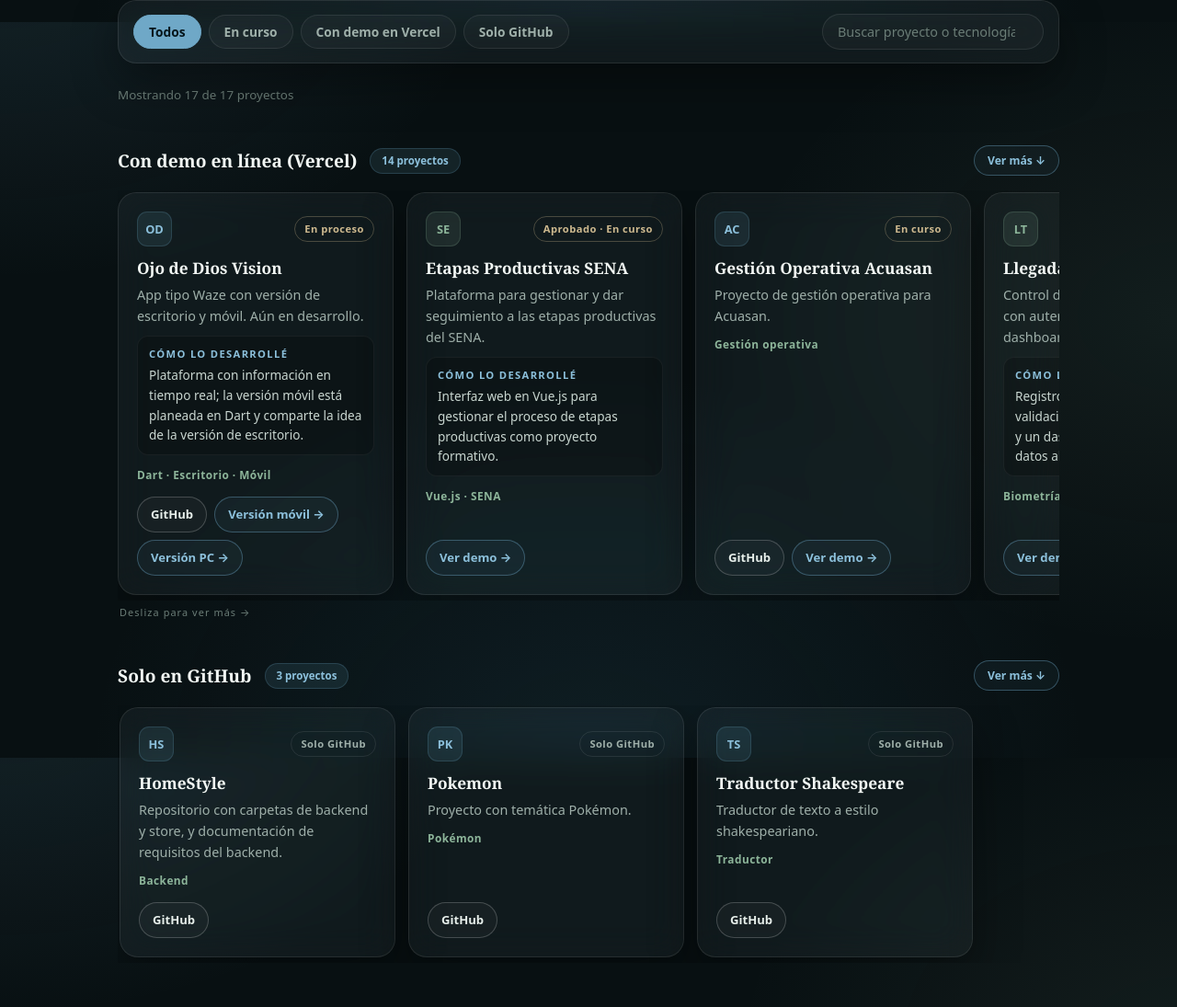
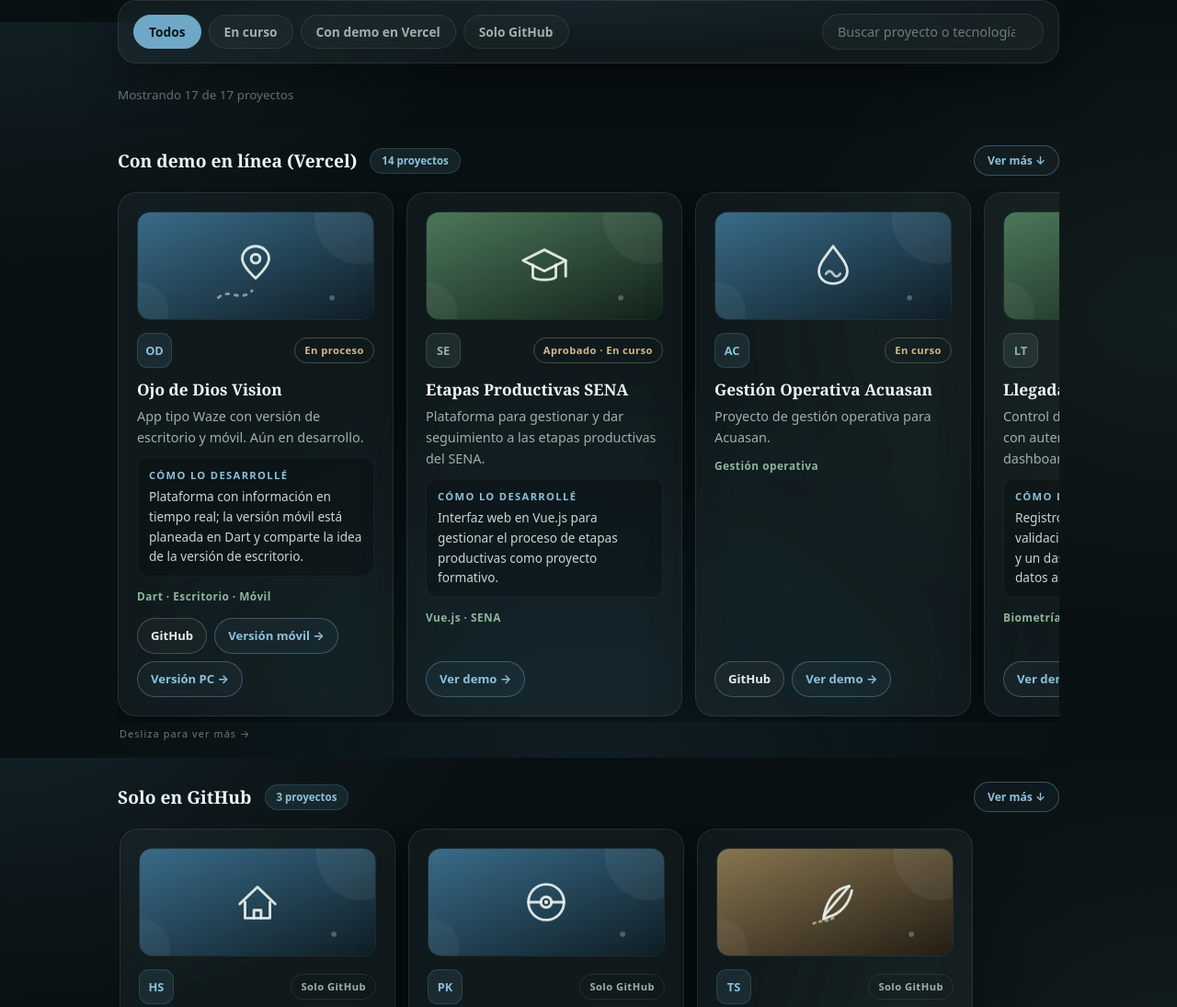
Before and after one commit to SantiagoCIS046/portafolio, a plain HTML site: page index.html in a window 1280 px wide. Shown: the part 3176-4271 px from the top of the page at 92% size. Drawn offline with Linux system fonts and the light colour scheme.

Commit message:
Agregar portada ilustrada temática a cada proyecto
- Miniaturas SVG en línea por proyecto (mapa, birrete, gota, reloj, camiseta,
  carrito, número 7, plato, gráfico, ahorcado, capas, báscula, calculadora,
  navegador, casa, pokébola, pluma) con degradados según su categoría
- Banner compacto: 118px en PC y 92px en móvil para mantener el orden
- Sin archivos externos ni peticiones extra: se dibujan con el resto de la página

Co-Authored-By: Claude Code <noreply@anthropic.com>

```diff
--- a/index.html
+++ b/index.html
@@ -126,6 +126,8 @@
   .card.in{opacity:1;transform:none}
   .card:hover{background:var(--panel-h);border-color:rgba(255,255,255,.16)}
   .card.oculto{display:none}
+  .card .cover{width:100%;height:118px;border-radius:14px;overflow:hidden;margin-bottom:14px;border:1px solid rgba(255,255,255,.08);flex-shrink:0}
+  .card .cover svg{width:100%;height:100%;display:block}
   .card .cab{display:flex;justify-content:space-between;align-items:center;gap:10px;margin-bottom:14px}
   .card .ico{width:38px;height:38px;border-radius:11px;display:flex;align-items:center;justify-content:center;font-weight:700;font-size:.8rem;color:var(--azul-h);background:rgba(111,168,199,.12);border:1px solid rgba(111,168,199,.2);flex-shrink:0;font-family:system-ui,sans-serif}
   .card.verde .ico{color:var(--salvia);background:rgba(141,181,154,.12);border-color:rgba(141,181,154,.2)}
@@ -212,6 +214,7 @@
     .carrusel{gap:10px}
     .carrusel .card{flex:0 0 min(290px,80vw)}
     .card{padding:16px}
+    .card .cover{height:92px;margin-bottom:12px;border-radius:12px}
     .card .ico{width:34px;height:34px;font-size:.72rem}
     .card h3{font-size:.98rem}
     .card .desc{font-size:.82rem}
@@ -449,6 +452,45 @@
      gh:'https://github.com/SantiagoCIS046/Traductor-Shakespeare', vercel:[]}
   ];
 
+  /* ---------- Portadas ilustradas por proyecto ---------- */
+  var PAL = {
+    azul:{c1:'#3A6E8C', c2:'#0D1B22'},
+    sage:{c1:'#4E7A5C', c2:'#101F17'},
+    sand:{c1:'#8A7852', c2:'#201A11'}
+  };
+  var ARTE = {
+    OD:{p:'azul', i:'<path d="M0,-22C-9,-22 -15,-15 -15,-8C-15,1 0,14 0,14C0,14 15,1 15,-8C15,-15 9,-22 0,-22Z"/><circle cx="0" cy="-8" r="5"/><path d="M-42,36C-30,24 -18,42 -4,28" stroke-dasharray="3 7" opacity=".55"/>'},
+    SE:{p:'sage', i:'<path d="M-24,-6L0,-18L24,-6L0,6Z"/><path d="M-13,-1L-13,12C-13,17 13,17 13,12L13,-1"/><path d="M24,-6L24,12"/>'},
+    AC:{p:'azul', i:'<path d="M0,-22C-10,-8 -16,-2 -16,6C-16,15 -8,20 0,20C8,20 16,15 16,6C16,-2 10,-8 0,-22Z"/><path d="M-8,9q4,-6 8,0t8,0" opacity=".8"/>'},
+    LT:{p:'sage', i:'<circle r="22"/><path d="M0,-12L0,0L10,6"/>'},
+    SU:{p:'azul', i:'<path d="M-14,-16L-26,-9L-20,1L-14,-2L-14,20L14,20L14,-2L20,1L26,-9L14,-16C10,-10 -10,-10 -14,-16Z"/>'},
+    SC:{p:'azul', i:'<circle cx="-13" cy="15" r="4"/><circle cx="11" cy="15" r="4"/><path d="M-25,-19L-18,-6L12,-6L18,-15"/><path d="M-18,-6L-13,9L13,9"/>'},
+    NU:{p:'sand', i:'<path d="M-8,-16L10,-16L-6,18"/><circle cx="20" cy="-14" r="2.4" fill="rgba(238,244,241,.9)" stroke="none"/><circle cx="15" cy="-22" r="1.6" fill="rgba(238,244,241,.65)" stroke="none"/>'},
+    RE:{p:'sand', i:'<circle r="14"/><circle r="6" opacity=".6"/><path d="M-30,-14L-30,16M-35,-14L-35,-6M-25,-14L-25,-6M-35,-6L-25,-6"/><path d="M28,-16C32,-6 32,4 28,12L28,16"/>'},
+    PG:{p:'sage', i:'<path d="M-26,20L26,20"/><path d="M-14,16L-14,4M0,16L0,-4M14,16L14,-12"/><path d="M-22,-12L-14,-20L-6,-12"/>'},
+    AH:{p:'azul', i:'<path d="M-20,22L-14,22L-14,-20L10,-20L10,-13"/><circle cx="10" cy="-8" r="5"/><path d="M10,-3L10,7M2,2L18,2M10,7L4,16M10,7L16,16"/>'},
+    AJ:{p:'azul', i:'<rect x="-20" y="-17" width="40" height="10" rx="2.5"/><rect x="-20" y="-5" width="40" height="10" rx="2.5"/><rect x="-20" y="7" width="40" height="10" rx="2.5"/><path d="M-31,-12L-25,-12M31,12L25,12" opacity=".5"/>'},
+    AP:{p:'azul', i:'<rect x="-18" y="-14" width="36" height="28" rx="6"/><path d="M-8,-4A9,9 0 0 1 8,-4"/><path d="M0,-4L5,-11"/>'},
+    CA:{p:'azul', i:'<rect x="-16" y="-20" width="32" height="40" rx="4"/><path d="M-10,-13L10,-13"/><circle cx="-7" cy="-4" r="1.7" fill="rgba(238,244,241,.85)" stroke="none"/><circle cx="0" cy="-4" r="1.7" fill="rgba(238,244,241,.85)" stroke="none"/><circle cx="7" cy="-4" r="1.7" fill="rgba(238,244,241,.85)" stroke="none"/><circle cx="-7" cy="3" r="1.7" fill="rgba(238,244,241,.85)" stroke="none"/><circle cx="0" cy="3" r="1.7" fill="rgba(238,244,241,.85)" stroke="none"/><circle cx="7" cy="3" r="1.7" fill="rgba(238,244,241,.85)" stroke="none"/><circle cx="-7" cy="10" r="1.7" fill="rgba(238,244,241,.85)" stroke="none"/><circle cx="0" cy="10" r="1.7" fill="rgba(238,244,241,.85)" stroke="none"/><circle cx="7" cy="10" r="1.7" fill="rgba(238,244,241,.85)" stroke="none"/>'},
+    PW:{p:'sand', i:'<rect x="-22" y="-16" width="44" height="32" rx="4"/><path d="M-22,-8L22,-8"/><path d="M-14,0L10,0M-14,7L2,7" opacity=".8"/><circle cx="-17" cy="-12" r="1.4" fill="rgba(238,244,241,.9)" stroke="none"/><circle cx="-12" cy="-12" r="1.4" fill="rgba(238,244,241,.6)" stroke="none"/>'},
+    HS:{p:'azul', i:'<path d="M-20,2L0,-17L20,2"/><path d="M-14,0L-14,18L14,18L14,0"/><path d="M-4,18L-4,9L4,9L4,18"/>'},
+    PK:{p:'azul', i:'<circle r="20"/><path d="M-20,0L-6,0M6,0L20,0"/><circle r="6"/><circle r="2.2" fill="rgba(238,244,241,.95)" stroke="none"/>'},
+    TS:{p:'sand', i:'<path d="M16,-18C2,-16 -8,-4 -12,14L-13,19L-8,17C6,13 16,2 19,-13"/><path d="M16,-18L-12,15"/><path d="M-24,24C-16,20 -8,22 -2,18" stroke-dasharray="2 5" opacity=".55"/>'}
+  };
+  function portada(ico){
+    var a = ARTE[ico], pal = PAL[a.p];
+    return '<svg viewBox="0 0 300 120" preserveAspectRatio="xMidYMid slice" focusable="false">' +
+      '<defs><linearGradient id="pg' + ico + '" x1="0" y1="0" x2="1" y2="1">' +
+      '<stop offset="0" stop-color="' + pal.c1 + '"/><stop offset="1" stop-color="' + pal.c2 + '"/>' +
+      '</linearGradient></defs>' +
+      '<rect width="300" height="120" fill="url(#pg' + ico + ')"/>' +
+      '<circle cx="268" cy="6" r="52" fill="rgba(255,255,255,.05)"/>' +
+      '<circle cx="18" cy="112" r="34" fill="rgba(255,255,255,.045)"/>' +
+      '<circle cx="236" cy="96" r="3" fill="rgba(255,255,255,.25)"/>' +
+      '<g transform="translate(150,60)" fill="none" stroke="rgba(238,244,241,.9)" stroke-width="3" stroke-linecap="round" stroke-linejoin="round">' + a.i + '</g>' +
+      '</svg>';
+  }
+
   /* ---------- Render ---------- */
   function tarjeta(p){
     var tieneDemo = p.vercel && p.vercel.length > 0;
@@ -456,7 +498,9 @@
     var enlaces = '';
     if (p.gh) enlaces += '<a class="gh" href="' + p.gh + '" target="_blank" rel="noopener">GitHub</a>';
     (p.vercel || []).forEach(function(v){ enlaces += '<a href="' + v.url + '" target="_blank" rel="noopener">' + v.label + ' →</a>'; });
+    var cover = ARTE[p.ico] ? '<div class="cover" aria-hidden="true">' + portada(p.ico) + '</div>' : '';
     return '<article class="card glass ' + (p.color||'') + ' reveal" ' + attrs + '>' +
+      cover +
       '<div class="cab"><div class="ico">' + p.ico + '</div><span class="estado ' + (p.curso?'curso':'') + '">' + p.estado + '</span></div>' +
       '<h3>' + p.nombre + '</h3>' +
       '<p class="desc">' + p.desc + '</p>' +
```
